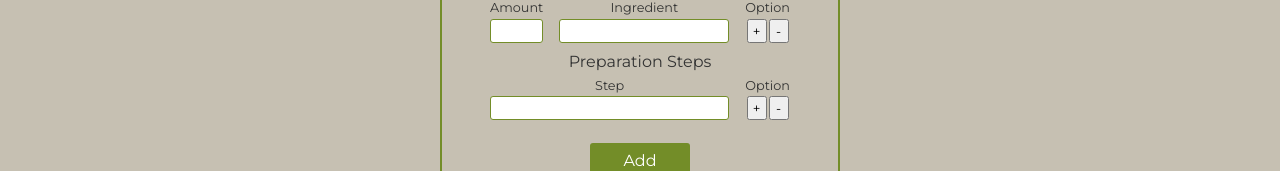
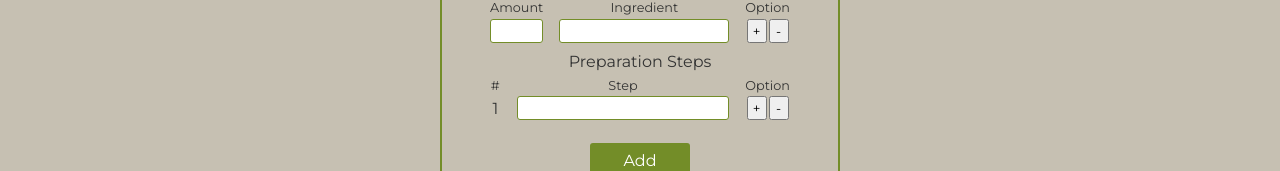
Before and after one commit to PfMartin/delicious_dishes, a React (Create React App) app in the folder client/: page / in a window 1280 px wide. Shown: the part 484-655 px from the top of the page. Built offline with nearby package versions, Linux system fonts and the light colour scheme.

Commit message:
Added step numbers

```diff
--- a/client/src/components/AddRecipe.js
+++ b/client/src/components/AddRecipe.js
@@ -203,11 +203,12 @@ class AddRecipe extends React.Component {
               </label>
               <label>Preparation Steps</label>
               <label className="stepContainer">
-                <p>Step</p><p>Option</p>
+                <p>#</p><p>Step</p><p>Option</p>
                 {
                   this.state.stepsList.map((x, i) => {
                     return (
                       <Fragment key={i}>
+                        {i+1}
                         <input
                           type='text'
                           name='step'
--- a/client/src/index.css
+++ b/client/src/index.css
@@ -80,7 +80,6 @@ button {
   height: 0px;
   border-bottom: 0.2px var(--accent) solid;
 }
-
 
 /* Header */
 .header {
@@ -219,8 +218,9 @@ button {
 
 .formContainer form label.stepContainer {
   display: grid;
-  grid-template-columns: 6fr 1fr;
+  grid-template-columns: 0.3fr 6fr 1fr;
   grid-column-gap: 1rem;
+  align-items: center;
 }
 
 .formContainer form label.stepContainer p {
```
